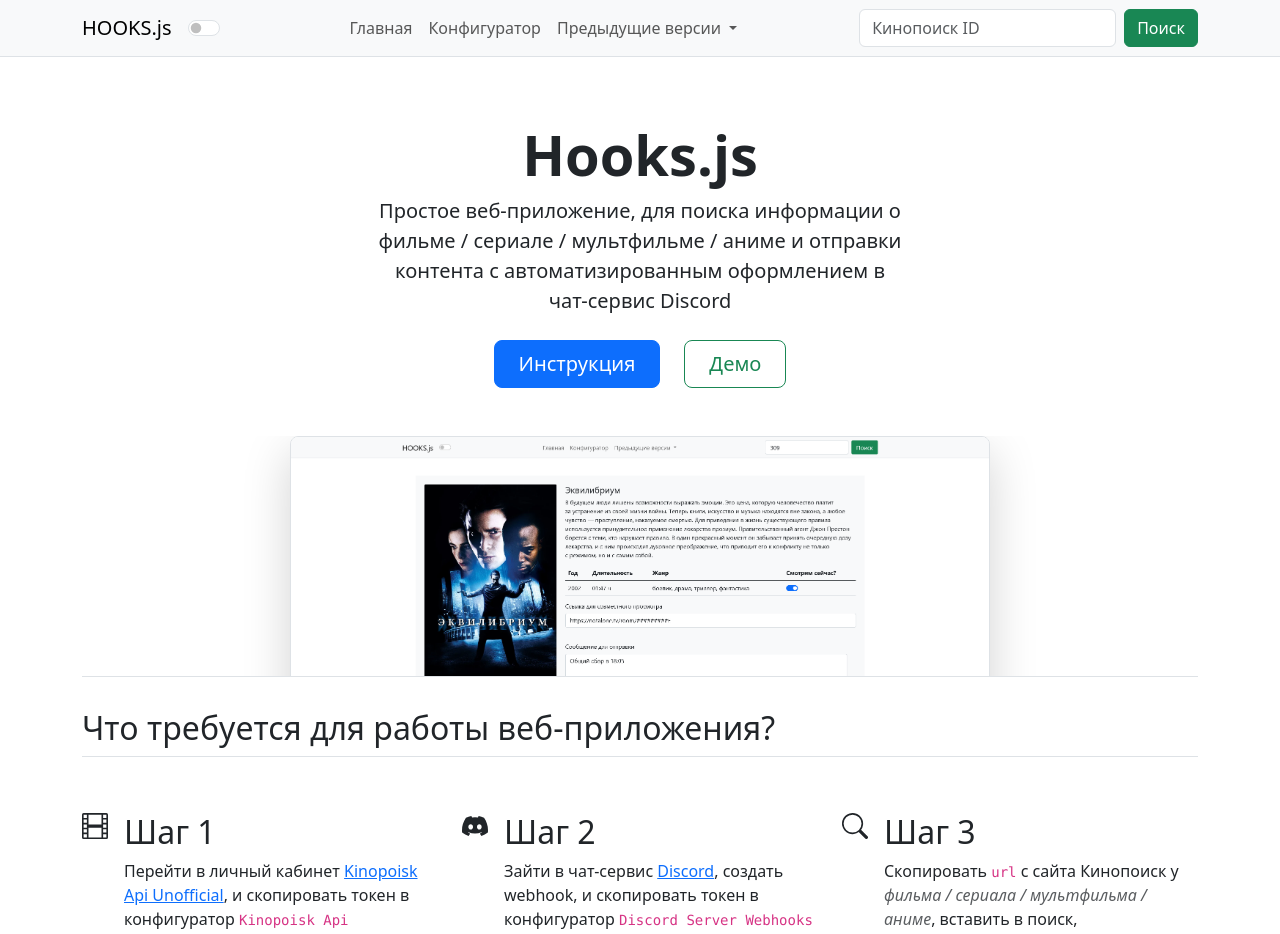
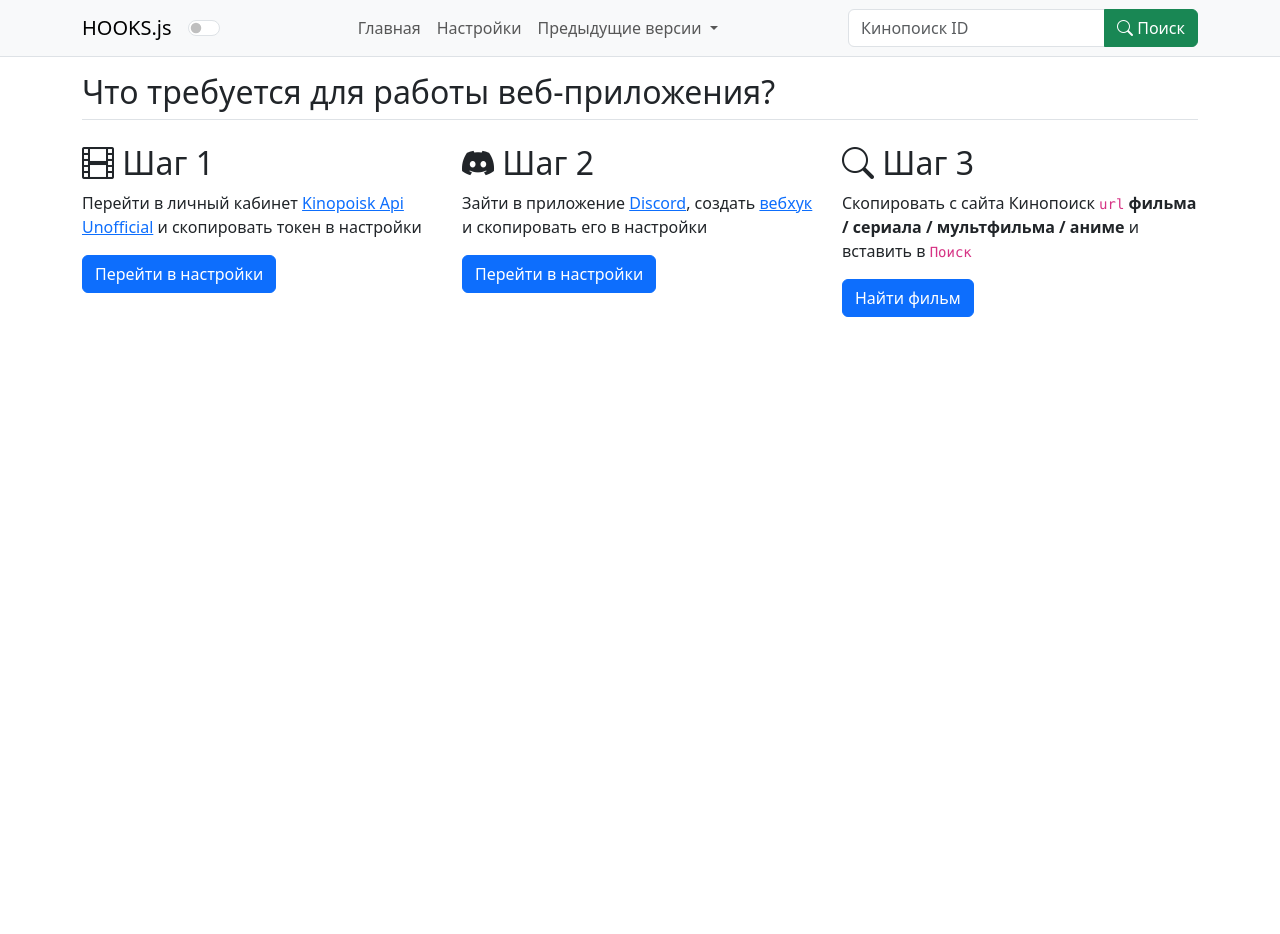
Before and after one commit to SergioStranger/hooks.js, a Vue app: page /config in a window 1280 px wide. Shown: the top 934 px of the page. After the commit the page ends 800 px from the top, so only its background shows below. Built offline with nearby package versions, Linux system fonts and the light colour scheme.

Commit message:
Added router, other pages

```diff
--- a/package.json
+++ b/package.json
@@ -9,14 +9,17 @@
   },
   "dependencies": {
     "bootstrap": "^5.3.1",
+    "bootstrap-icons": "^1.10.5",
     "core-js": "^3.8.3",
-    "vue": "^3.2.13"
+    "vue": "^3.2.13",
+    "vue-router": "^4.0.3"
   },
   "devDependencies": {
     "@babel/core": "^7.12.16",
     "@babel/eslint-parser": "^7.12.16",
     "@vue/cli-plugin-babel": "~5.0.0",
     "@vue/cli-plugin-eslint": "~5.0.0",
+    "@vue/cli-plugin-router": "~5.0.0",
     "@vue/cli-service": "~5.0.0",
     "eslint": "^7.32.0",
     "eslint-plugin-vue": "^8.0.3"
--- a/src/App.vue
+++ b/src/App.vue
@@ -1,23 +1,16 @@
 <template>
   <HeaderLayout @swith-theme="switchTheme" />
-  <div :class="nightTheme ? 'bg-dark text-light' : ''">
-    <AboutLayout />
-    <InstructionLayout />
-  </div>
+  <router-view class="view" :class="nightTheme ? 'bg-dark text-light' : ''" />
 </template>
 
 <script>
 import HeaderLayout from './components/HeaderLayout.vue';
-import AboutLayout from './components/AboutLayout.vue';
-import InstructionLayout from './components/InstructionLayout.vue';
 
 export default {
   name: 'App',
   components: {
-    HeaderLayout,
-    AboutLayout,
-    InstructionLayout
-},
+    HeaderLayout
+  },
   data() {
     return {
       nightTheme: localStorage.nightTheme ? JSON.parse(localStorage.nightTheme) : false
@@ -31,6 +24,8 @@ export default {
 }
 </script>
 
-<style>
-
+<style scoped>
+  .view {
+    min-height: calc(100vh - 57px);
+  }
 </style>
--- a/src/components/AboutLayout.vue
+++ b/src/components/AboutLayout.vue
@@ -12,12 +12,12 @@
           <a href="#demo" class="btn btn-outline-success btn-lg px-4">Демо</a>
         </div>
       </div>
-      <div class="overflow-hidden" style="max-height: 30vh;">
+      <div class="overflow-hidden" style="max-height: 50vh;">
         <div class="container px-5">
           <img src="../assets/images/image.png" class="img-fluid border rounded-3 shadow-lg mb-4"
-            alt="Single page - light" loading="lazy" width="700" height="500">
-          <img src="../assets/images/image-dark.png" class="img-fluid border rounded-3 shadow-lg mb-4"
-            alt="Single page - dark" loading="lazy" width="700" height="500">
+            alt="Single page - light" loading="lazy">
+          <!-- <img src="../assets/images/image-dark.png" class="img-fluid border rounded-3 shadow-lg mb-4"
+            alt="Single page - dark" loading="lazy" width="700" height="500"> -->
         </div>
       </div>
     </div>
--- a/src/components/HeaderLayout.vue
+++ b/src/components/HeaderLayout.vue
@@ -1,8 +1,8 @@
 <template>
-    <nav class="navbar navbar-expand-lg border-bottom"
+    <nav class="navbar navbar-expand-lg border-bottom sticky-md-top"
         :class="nightTheme ? 'navbar-dark bg-dark border-secondary' : 'navbar-light bg-light'">
         <div class="container">
-            <a class="navbar-brand" href="#">HOOKS.js</a>
+            <router-link to="/" class="navbar-brand">HOOKS.js</router-link>
             <button class="navbar-toggler" type="button" data-bs-toggle="collapse" data-bs-target="#navbarNavDropdown"
                 aria-controls="navbarNavDropdown" aria-expanded="false" aria-label="Toggle navigation">
                 <span class="navbar-toggler-icon"></span>
@@ -13,10 +13,10 @@
                 </div>
                 <ul class="navbar-nav me-auto mb-2 mb-lg-0">
                     <li class="nav-item">
-                        <a class="nav-link" aria-current="page" href="#">Главная</a>
+                        <router-link to="/" class="nav-link">Главная</router-link>
                     </li>
                     <li class="nav-item">
-                        <a class="nav-link" aria-current="page" href="#">Конфигуратор</a>
+                        <router-link to="/config" class="nav-link">Настройки</router-link>
                     </li>
                     <li class="nav-item dropdown">
                         <a class="nav-link dropdown-toggle" href="#" id="navbarDropdownMenuLink" role="button"
@@ -33,9 +33,10 @@
                     </li>
                 </ul>
                 <form class="d-flex">
-                    <input class="form-control me-2" type="search" placeholder="Кинопоиск ID" aria-label="Search"
-                        id="search-input">
-                    <button class="btn btn-success" type="submit">Поиск</button>
+                    <div class="input-group">
+                        <input class="form-control" type="search" placeholder="Кинопоиск ID" aria-label="Search" id="search-input">
+                        <button class="btn btn-success" type="submit"><i class="bi bi-search"></i> Поиск</button>
+                    </div>
                 </form>
             </div>
         </div>
--- a/src/components/HelloWorld.vue
+++ /dev/null
@@ -1,58 +0,0 @@
-<template>
-  <div class="hello">
-    <h1>{{ msg }}</h1>
-    <p>
-      For a guide and recipes on how to configure / customize this project,<br>
-      check out the
-      <a href="https://cli.vuejs.org" target="_blank" rel="noopener">vue-cli documentation</a>.
-    </p>
-    <h3>Installed CLI Plugins</h3>
-    <ul>
-      <li><a href="https://github.com/vuejs/vue-cli/tree/dev/packages/%40vue/cli-plugin-babel" target="_blank" rel="noopener">babel</a></li>
-      <li><a href="https://github.com/vuejs/vue-cli/tree/dev/packages/%40vue/cli-plugin-eslint" target="_blank" rel="noopener">eslint</a></li>
-    </ul>
-    <h3>Essential Links</h3>
-    <ul>
-      <li><a href="https://vuejs.org" target="_blank" rel="noopener">Core Docs</a></li>
-      <li><a href="https://forum.vuejs.org" target="_blank" rel="noopener">Forum</a></li>
-      <li><a href="https://chat.vuejs.org" target="_blank" rel="noopener">Community Chat</a></li>
-      <li><a href="https://twitter.com/vuejs" target="_blank" rel="noopener">Twitter</a></li>
-      <li><a href="https://news.vuejs.org" target="_blank" rel="noopener">News</a></li>
-    </ul>
-    <h3>Ecosystem</h3>
-    <ul>
-      <li><a href="https://router.vuejs.org" target="_blank" rel="noopener">vue-router</a></li>
-      <li><a href="https://vuex.vuejs.org" target="_blank" rel="noopener">vuex</a></li>
-      <li><a href="https://github.com/vuejs/vue-devtools#vue-devtools" target="_blank" rel="noopener">vue-devtools</a></li>
-      <li><a href="https://vue-loader.vuejs.org" target="_blank" rel="noopener">vue-loader</a></li>
-      <li><a href="https://github.com/vuejs/awesome-vue" target="_blank" rel="noopener">awesome-vue</a></li>
-    </ul>
-  </div>
-</template>
-
-<script>
-export default {
-  name: 'HelloWorld',
-  props: {
-    msg: String
-  }
-}
-</script>
-
-<!-- Add "scoped" attribute to limit CSS to this component only -->
-<style scoped>
-h3 {
-  margin: 40px 0 0;
-}
-ul {
-  list-style-type: none;
-  padding: 0;
-}
-li {
-  display: inline-block;
-  margin: 0 10px;
-}
-a {
-  color: #42b983;
-}
-</style>
--- a/src/components/InstructionLayout.vue
+++ b/src/components/InstructionLayout.vue
@@ -2,61 +2,37 @@
   <div class="py-3">
     <div class="container" id="instruction">
       <h2 class="pb-2 border-bottom">Что требуется для работы веб-приложения?</h2>
-      <div class="row g-4 py-5 row-cols-1 row-cols-lg-3">
+
+      <div class="row g-4 py-3 row-cols-1 row-cols-lg-3">
         <div class="col d-flex align-items-start">
-          <div class="me-3">
-            <svg xmlns="http://www.w3.org/2000/svg" width="26" height="26" fill="currentColor" class="bi bi-film"
-              viewBox="0 0 16 16">
-              <path
-                d="M0 1a1 1 0 0 1 1-1h14a1 1 0 0 1 1 1v14a1 1 0 0 1-1 1H1a1 1 0 0 1-1-1V1zm4 0v6h8V1H4zm8 8H4v6h8V9zM1 1v2h2V1H1zm2 3H1v2h2V4zM1 7v2h2V7H1zm2 3H1v2h2v-2zm-2 3v2h2v-2H1zM15 1h-2v2h2V1zm-2 3v2h2V4h-2zm2 3h-2v2h2V7zm-2 3v2h2v-2h-2zm2 3h-2v2h2v-2z" />
-            </svg>
-          </div>
           <div>
-            <h2>Шаг 1</h2>
+            <h2><i class="bi bi-film"></i> Шаг 1</h2>
             <p>
-              Перейти в личный кабинет <a href="https://kinopoiskapiunofficial.tech">Kinopoisk Api
-                Unofficial</a>, и скопировать токен в конфигуратор
-              <code>Kinopoisk Api Unofficial</code>
+              Перейти в личный кабинет <a href="https://kinopoiskapiunofficial.tech">Kinopoisk Api Unofficial</a> и скопировать токен в настройки
             </p>
             <a href="#" class="btn btn-primary" data-bs-toggle="modal" data-bs-target="#config">
-              Открыть конфигуратор
+              Перейти в настройки
             </a>
           </div>
         </div>
         <div class="col d-flex align-items-start">
-          <div class="me-3">
-            <svg xmlns="http://www.w3.org/2000/svg" width="26" height="26" fill="currentColor" class="bi bi-discord"
-              viewBox="0 0 16 16">
-              <path
-                d="M13.545 2.907a13.227 13.227 0 0 0-3.257-1.011.05.05 0 0 0-.052.025c-.141.25-.297.577-.406.833a12.19 12.19 0 0 0-3.658 0 8.258 8.258 0 0 0-.412-.833.051.051 0 0 0-.052-.025c-1.125.194-2.22.534-3.257 1.011a.041.041 0 0 0-.021.018C.356 6.024-.213 9.047.066 12.032c.001.014.01.028.021.037a13.276 13.276 0 0 0 3.995 2.02.05.05 0 0 0 .056-.019c.308-.42.582-.863.818-1.329a.05.05 0 0 0-.01-.059.051.051 0 0 0-.018-.011 8.875 8.875 0 0 1-1.248-.595.05.05 0 0 1-.02-.066.051.051 0 0 1 .015-.019c.084-.063.168-.129.248-.195a.05.05 0 0 1 .051-.007c2.619 1.196 5.454 1.196 8.041 0a.052.052 0 0 1 .053.007c.08.066.164.132.248.195a.051.051 0 0 1-.004.085 8.254 8.254 0 0 1-1.249.594.05.05 0 0 0-.03.03.052.052 0 0 0 .003.041c.24.465.515.909.817 1.329a.05.05 0 0 0 .056.019 13.235 13.235 0 0 0 4.001-2.02.049.049 0 0 0 .021-.037c.334-3.451-.559-6.449-2.366-9.106a.034.034 0 0 0-.02-.019Zm-8.198 7.307c-.789 0-1.438-.724-1.438-1.612 0-.889.637-1.613 1.438-1.613.807 0 1.45.73 1.438 1.613 0 .888-.637 1.612-1.438 1.612Zm5.316 0c-.788 0-1.438-.724-1.438-1.612 0-.889.637-1.613 1.438-1.613.807 0 1.451.73 1.438 1.613 0 .888-.631 1.612-1.438 1.612Z" />
-            </svg>
-          </div>
           <div>
-            <h2>Шаг 2</h2>
+            <h2><i class="bi bi-discord"></i> Шаг 2</h2>
             <p>
-              Зайти в чат-сервис <a href="https://discord.com/channels/@me">Discord</a>,
-              создать webhook, и скопировать токен в конфигуратор
-              <code>Discord Server Webhooks</code>
+              Зайти в приложение <a href="https://discord.com/channels/@me">Discord</a>,
+              создать <a href="https://support.discord.com/hc/ru/articles/228383668">вебхук</a> и скопировать его в настройки
             </p>
             <a href="#" class="btn btn-primary" data-bs-toggle="modal" data-bs-target="#config">
-              Открыть конфигуратор
+              Перейти в настройки
             </a>
           </div>
         </div>
         <div class="col d-flex align-items-start">
-          <div class="me-3">
-            <svg xmlns="http://www.w3.org/2000/svg" width="26" height="26" fill="currentColor" class="bi bi-search"
-              viewBox="0 0 16 16">
-              <path
-                d="M11.742 10.344a6.5 6.5 0 1 0-1.397 1.398h-.001c.03.04.062.078.098.115l3.85 3.85a1 1 0 0 0 1.415-1.414l-3.85-3.85a1.007 1.007 0 0 0-.115-.1zM12 6.5a5.5 5.5 0 1 1-11 0 5.5 5.5 0 0 1 11 0z" />
-            </svg>
-          </div>
           <div>
-            <h2>Шаг 3</h2>
+            <h2><i class="bi bi-search"></i> Шаг 3</h2>
             <p>
-              Скопировать <code>url</code> с сайта Кинопоиск у <em class="text-muted">фильма / сериала / мультфильма /
-                аниме</em>, вставить в поиск,
-              отформатировать текст и нажать на кнопку <code>Отправить</code>
+              Скопировать с сайта Кинопоиск <code>url</code> <strong>фильма / сериала / мультфильма /
+                аниме</strong> и вставить в <code>Поиск</code>
             </p>
             <a href="#" class="btn btn-primary" onclick="document.getElementById('search-input').focus()">
               Найти фильм
--- a/src/main.js
+++ b/src/main.js
@@ -2,5 +2,7 @@ import { createApp } from 'vue'
 import App from './App.vue'
 import 'bootstrap/dist/css/bootstrap.min.css'
 import 'bootstrap/dist/js/bootstrap.min.js'
+import 'bootstrap-icons/font/bootstrap-icons.css'
+import router from './router'
 
-createApp(App).mount('#app')
+createApp(App).use(router).mount('#app')
--- /dev/null
+++ b/src/views/ConfigView.vue
@@ -0,0 +1,16 @@
+<template>
+  <div class="config">
+    <InstructionLayout />
+  </div>
+</template>
+
+<script>
+import InstructionLayout from '../components/InstructionLayout.vue';
+
+export default {
+  name: 'ConfigView',
+  components: {
+    InstructionLayout
+  }
+}
+</script>
```
Also changed, not shown: src/router/index.js (added, +21 -0 lines), src/views/HomeView.vue (added, +19 -0 lines), 1 other file (tests, documents, lock files or other folders).
